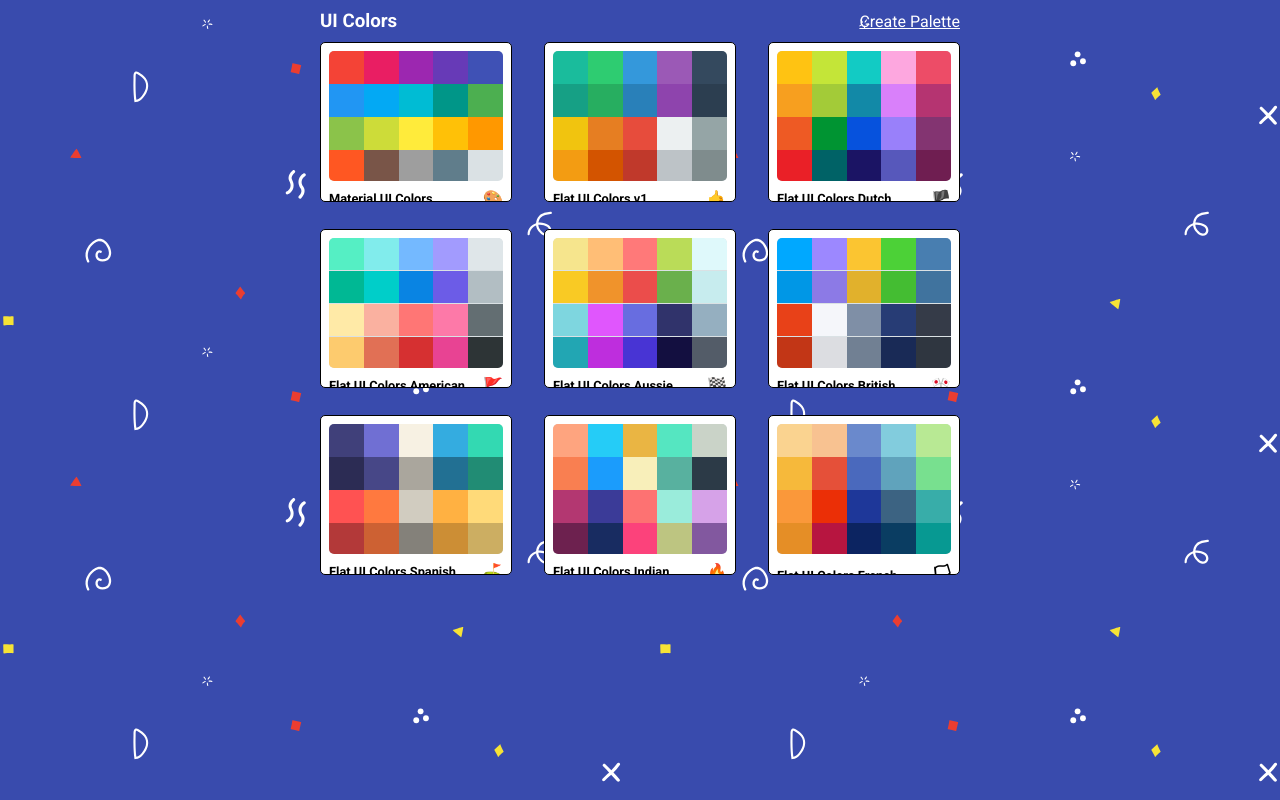
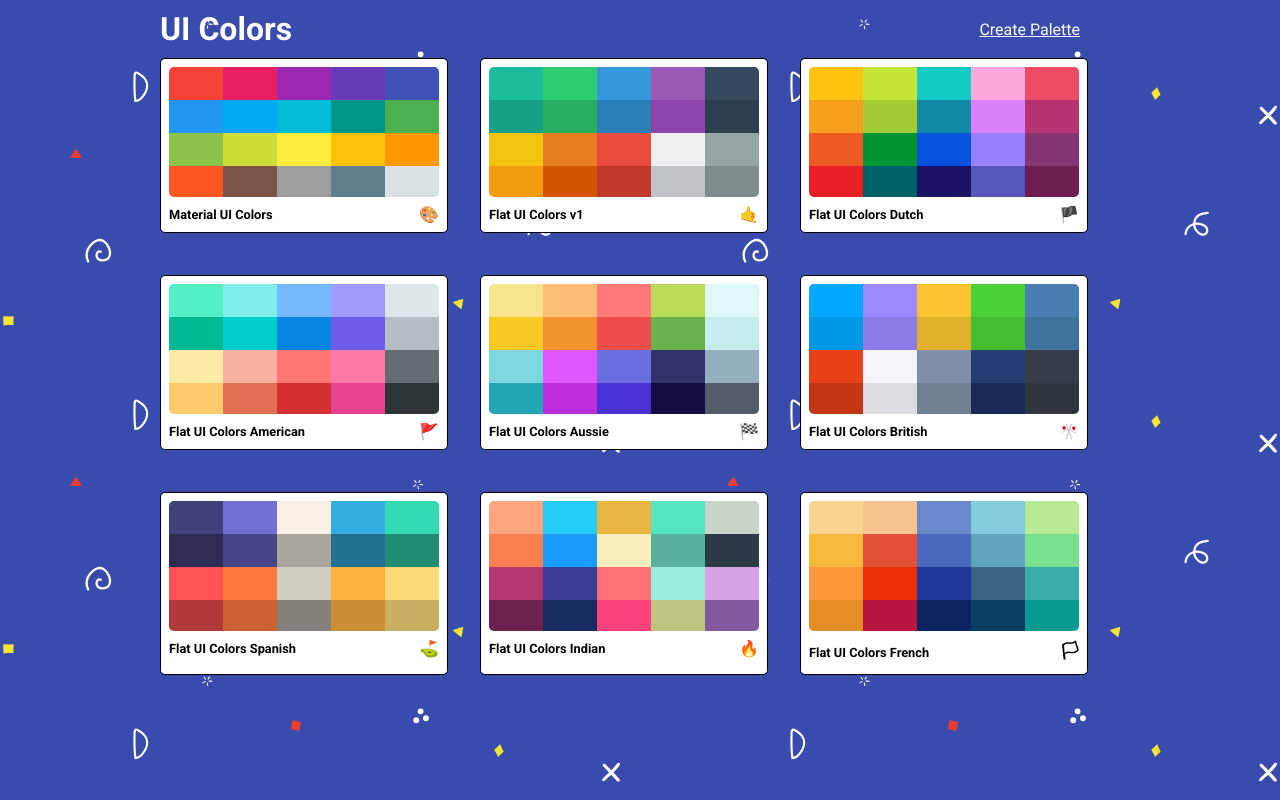
Before and after one commit to RohanKumar110/Color-Picker-App, a React (Create React App) app: page / in a window 1280 px wide. Built offline with nearby package versions, Linux system fonts and the light colour scheme.

Commit message:
Refactor Some Styles

```diff
--- a/src/NewPaletteForm.js
+++ b/src/NewPaletteForm.js
@@ -23,7 +23,7 @@ class NewPaletteForm extends Component {
     constructor(props) {
         super(props);
         this.state = {
-            open: false,
+            open: true,
             colors: seedPalette[0].colors
         };
         this.handleSubmit = this.handleSubmit.bind(this);
--- a/src/PaletteList.js
+++ b/src/PaletteList.js
@@ -55,7 +55,7 @@ class PaletteList extends Component {
             <div className={classes.root}>
                 <div className={classes.container}>
                     <nav className={classes.nav}>
-                        <h1>UI Colors</h1>
+                        <h1 className={classes.heading}>UI Colors</h1>
                         <Link to="/palette/new">Create Palette</Link>
                     </nav>
                     <TransitionGroup className={classes.palettes}>
--- a/src/styles/ColorBoxStyles.js
+++ b/src/styles/ColorBoxStyles.js
@@ -1,4 +1,5 @@
 import chroma from "chroma-js";
+import sizes from "./sizes";
 
 const styles = {
     colorBox: {
@@ -13,6 +14,18 @@ const styles = {
         "&:hover button": {
             opacity: "1",
             transition: "0.4s ease-in-out"
+        },
+        [sizes.down("lg")]: {
+            width: "25%",
+            height: props => (props.showingFullPalette ? "20%" : "33.3333%")
+        },
+        [sizes.down("md")]: {
+            width: "50%",
+            height: props => (props.showingFullPalette ? "10%" : "20%")
+        },
+        [sizes.down("xs")]: {
+            width: "100%",
+            height: props => (props.showingFullPalette ? "5%" : "10%")
         }
     },
     copyText: {
@@ -101,7 +114,10 @@ const styles = {
             width: "100%",
             textAlign: "center",
             marginBottom: "0",
-            padding: "1rem"
+            padding: "1rem",
+            [sizes.down("xs")]: {
+                fontSize: "3rem"
+            }
         },
         "& p": {
             fontSize: "2rem",
--- a/src/styles/ColorPickerFormStyles.js
+++ b/src/styles/ColorPickerFormStyles.js
@@ -1,12 +1,12 @@
 const styles = {
     picker: {
-        width: "100% !important",
+        width: "300px !important",
         marginTop: "2rem"
     },
     addColor: {
         width: "100%",
         padding: "1rem",
-        marginTop: "1rem",
+        margin: "0.5rem 0",
         fontSize: "1rem"
     },
     colorNameInput: {
--- a/src/styles/DraggableColorBoxStyles.js
+++ b/src/styles/DraggableColorBoxStyles.js
@@ -1,4 +1,5 @@
 import chroma from "chroma-js";
+import sizes from "./sizes";
 
 const styles = {
     root: {
@@ -15,6 +16,18 @@ const styles = {
         "&:hover svg": {
             color: "#ffffff",
             transform: "scale(1.3)"
+        },
+        [sizes.down("lg")]: {
+            width: "25%",
+            height: "20%"
+        },
+        [sizes.down("md")]: {
+            width: "50%",
+            height: "10%"
+        },
+        [sizes.down("sm")]: {
+            width: "100%",
+            height: "5%"
         }
     },
     boxContent: {
--- a/src/styles/MiniPaletteStyles.js
+++ b/src/styles/MiniPaletteStyles.js
@@ -5,6 +5,7 @@ const styles = {
         borderRadius: "5px",
         padding: "0.5rem",
         position: "relative",
+        marginBottom: "10px",
         overflow: "hidden",
         cursor: "pointer",
         "&:hover svg": {
--- a/src/styles/NavbarStyles.js
+++ b/src/styles/NavbarStyles.js
@@ -1,10 +1,14 @@
+import sizes from "./sizes";
+
 const styles = {
-
     navbar: {
         display: "flex",
         alignItems: "center",
         justifyContent: "flex- start",
         height: "6vh",
+        [sizes.down("xs")]: {
+            padding: "20px 10px"
+        }
     },
     navbarLogo: {
         marginRight: "15px",
@@ -18,6 +22,9 @@ const styles = {
         "& a": {
             textDecoration: "none",
             color: "#000000",
+        },
+        [sizes.down("xs")]: {
+            display: "none"
         }
     },
     colorLevel: {
@@ -43,6 +50,12 @@ const styles = {
             height: "13px",
             marginLeft: "-7px",
             marginTop: "-3px"
+        },
+        [sizes.down("sm")]: {
+            width: "150px"
+        },
+        [sizes.down("xs")]: {
+            margin: "0"
         }
     },
     selectContainer: {
--- a/src/styles/NewPaletteFormStyles.js
+++ b/src/styles/NewPaletteFormStyles.js
@@ -2,7 +2,7 @@ import { DRAWER_WIDTH } from "../constants";
 
 const styles = theme => ({
     root: {
-        display: "flex"
+        display: "flex",
     },
     drawer: {
         width: DRAWER_WIDTH,
--- a/src/styles/PaletteFormNavStyles.js
+++ b/src/styles/PaletteFormNavStyles.js
@@ -1,4 +1,5 @@
 import { DRAWER_WIDTH } from "../constants";
+import sizes from "./sizes";
 
 const styles = theme => ({
 
@@ -34,10 +35,17 @@ const styles = theme => ({
         marginRight: "1rem",
         "& a": {
             textDecoration: "none"
+        },
+        [sizes.down("xs")]: {
+            marginRight: "0.5rem"
         }
     },
     button: {
-        margin: "0 0.5rem"
+        margin: "0 0.5rem",
+        [sizes.down("xs")]: {
+            margin: "0 0.2rem",
+            padding: "0.3rem"
+        }
     }
 });
 
--- a/src/styles/PaletteListStyles.js
+++ b/src/styles/PaletteListStyles.js
@@ -1,4 +1,5 @@
-import bg from "./bg.svg"
+import bg from "./bg.svg";
+import sizes from "./sizes";
 
 const styles = {
 
@@ -17,34 +18,54 @@ const styles = {
         alignItems: "flex-start",
         justifyContent: "center",
         backgroundColor: "#1e8feb",
+        /* background by SVGBackgrounds.com */
         backgroundImage: `url(${bg})`,
         overflowY: "scroll",
     },
+    heading: {
+        fontSize: "2rem"
+    },
     container: {
         width: "50%",
-        margin: "0 auto",
         display: "flex",
         alignItems: "flex-start",
         flexDirection: "column",
         flexWrap: "wrap",
+        [sizes.down("xl")]: {
+            width: "75%"
+        },
+        [sizes.down("xs")]: {
+            width: "75%"
+        }
     },
     nav: {
         display: "flex",
         width: "100%",
         justifyContent: "space-between",
         alignItems: "center",
+        margin: "10px 0",
         color: "white",
-        margin: "10px 0",
         "& a": {
-            color: "white"
+            color: "white",
+            marginRight: "40px"
+        },
+        [sizes.down("xs")]: {
+            flexDirection: "column",
         }
     },
     palettes: {
+        boxSizing: "border-box",
         width: "100%",
         display: "grid",
         gridTemplateColumns: "repeat(3, 30%)",
-        gridGap: "5%",
-
+        gridGap: "2rem",
+        [sizes.down("md")]: {
+            gridTemplateColumns: "repeat(2, 50%)"
+        },
+        [sizes.down("xs")]: {
+            gridTemplateColumns: "repeat(1, 100%)",
+            gridGap: "1.4rem"
+        }
     }
 }
 
--- a/src/styles/PaletteStyles.js
+++ b/src/styles/PaletteStyles.js
@@ -1,3 +1,5 @@
+import sizes from "./sizes";
+
 const styles = {
     palette: {
         height: "100vh",
@@ -36,6 +38,18 @@ const styles = {
             border: "none",
             cursor: "pointer",
             textDecoration: "none",
+        },
+        [sizes.down("lg")]: {
+            width: "25%",
+            height: "33.3333%"
+        },
+        [sizes.down("md")]: {
+            width: "50%",
+            height: "20%"
+        },
+        [sizes.down("xs")]: {
+            width: "100%",
+            height: "10%"
         }
     }
 }
```
